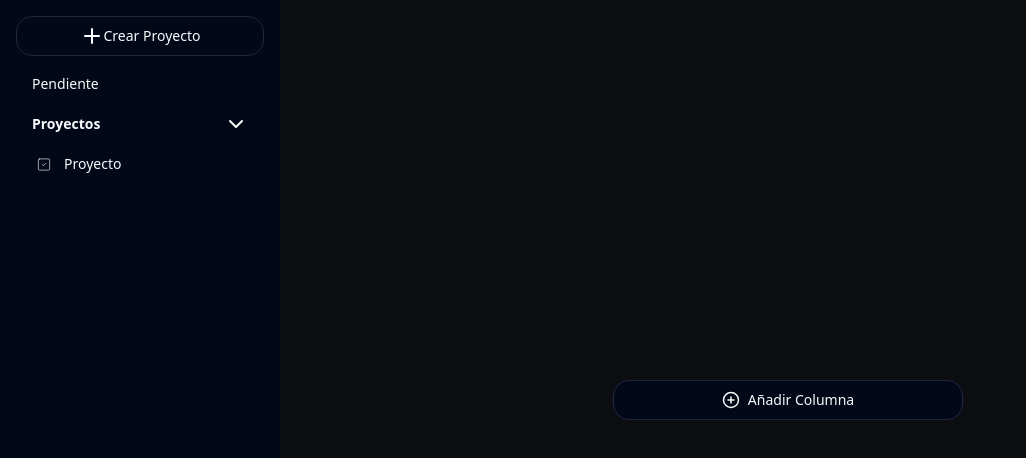
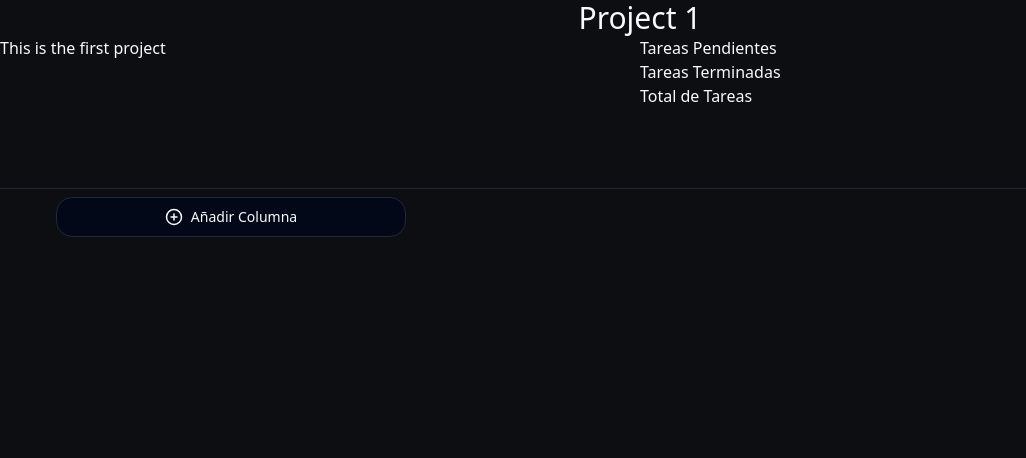
Before and after one commit to Davs07/heztor-projects, a React (Vite) app: page /project in a window 1280 px wide. Shown: the top 458 px of the page, without its empty margins (0-1026 px from the left). Built offline with nearby package versions, Linux system fonts and the light colour scheme.

Commit message:
Refactor code: updated package-lock.json and package.json, modified App.tsx, TaskCard.tsx, index.css, Project.tsx, ColumnContainer.tsx, KanbanBoard.tsx, and types.ts files

```diff
--- a/package.json
+++ b/package.json
@@ -12,6 +12,7 @@
   "dependencies": {
     "@dnd-kit/core": "^6.1.0",
     "@dnd-kit/sortable": "^8.0.0",
+    "@radix-ui/react-separator": "^1.0.3",
     "class-variance-authority": "^0.7.0",
     "clsx": "^2.1.1",
     "date-fns": "^3.6.0",
--- a/src/App.tsx
+++ b/src/App.tsx
@@ -1,56 +1,17 @@
-import { Link, Route, Routes } from "react-router-dom";
-import "./App.css"
-import { ChevronDown, Plus, SquareCheck } from "lucide-react";
-import { Button } from "./components/ui/button";
+import { Route, Routes } from "react-router-dom";
+import "./App.css";
 import { PendingProjects } from "./pages/PendingProjects";
+import { Project } from "./pages/Project";
 import { Projects } from "./pages/Projects";
-import { Project } from "./pages/Project";
+import { Navbar } from "./sections/Navbar";
 
 function App() {
   return (
     <div
       className="h-screen overflow-hidden flex flex-row text-primary
 bg-background dark">
-      <aside className=" col-span-2 bg-card h-full w-[280px] justify-start p-4">
-        <div className="w-full h-full ">
-          <nav>
-            <ul className="flex flex-col">
-              <Button variant="outline" className="mb-2 ">
-                <Plus />
-                Crear Proyecto
-              </Button>
-              <li>
-                <Link to="/">
-                  <Button variant={"ghost"} className="w-full justify-start ">
-                    Pendiente
-                  </Button>
-                </Link>
-              </li>
-              <li>
-                <Link to="/projects">
-                  <Button
-                    variant={"ghost"}
-                    className="w-full justify-between font-bold ">
-                    Proyectos
-                    <ChevronDown />
-                  </Button>
-                </Link>
-              </li>
-              <li>
-                <Link to="/project">
-                  <Button
-                    variant={"ghost"}
-                    className="w-full justify-start gap-2 font-normal">
-                    <SquareCheck strokeWidth={1} height={15} />
-                    Proyecto
-                  </Button>
-                </Link>
-              </li>
-            </ul>
-          </nav>
-        </div>
-      </aside>
-      <div className="w-full flex-1 flex justify-center overflow-y-auto ">
+      {/* <Navbar /> */}
+      <div className="w-full flex-1 flex justify-center  ">
         <Routes>
           <Route path="/" element={<PendingProjects />} />
           <Route path="/projects" element={<Projects />} />
--- /dev/null
+++ b/src/api/ProjectsData.ts
@@ -0,0 +1,34 @@
+import { Project } from "@/types";
+
+export const projects: Project[] = [
+  {
+    id: 1,
+    name: "Project 1",
+    description: "This is the first project",
+    status: true,
+  },
+  {
+    id: 2,
+    name: "Project 2",
+    description: "This is the second project",
+    status: false,
+  },
+  {
+    id: 3,
+    name: "Project 3",
+    description: "This is the third project",
+    status: true,
+  },
+  {
+    id: 4,
+    name: "Project 4",
+    description: "This is the fourth project",
+    status: false,
+  },
+  {
+    id: 5,
+    name: "Project 5",
+    description: "This is the fifth project",
+    status: true,
+  },
+];
--- /dev/null
+++ b/src/components/ui/separator.tsx
@@ -0,0 +1,29 @@
+import * as React from "react"
+import * as SeparatorPrimitive from "@radix-ui/react-separator"
+
+import { cn } from "@/lib/utils"
+
+const Separator = React.forwardRef<
+  React.ElementRef<typeof SeparatorPrimitive.Root>,
+  React.ComponentPropsWithoutRef<typeof SeparatorPrimitive.Root>
+>(
+  (
+    { className, orientation = "horizontal", decorative = true, ...props },
+    ref
+  ) => (
+    <SeparatorPrimitive.Root
+      ref={ref}
+      decorative={decorative}
+      orientation={orientation}
+      className={cn(
+        "shrink-0 bg-border",
+        orientation === "horizontal" ? "h-[1px] w-full" : "h-full w-[1px]",
+        className
+      )}
+      {...props}
+    />
+  )
+)
+Separator.displayName = SeparatorPrimitive.Root.displayName
+
+export { Separator }
--- a/src/index.css
+++ b/src/index.css
@@ -1,6 +1,13 @@
 @tailwind base;
 @tailwind components;
 @tailwind utilities;
+
+
+:root,html,body {
+
+    overflow: hidden;
+    overflow-y: hidden;
+}
 
 @layer base {
   :root {
--- a/src/pages/Project.tsx
+++ b/src/pages/Project.tsx
@@ -1,8 +1,18 @@
 import { KanbanBoard } from "@/sections/KanbanBoard";
+import { projects } from "@/api/ProjectsData";
+import { useState } from "react";
+import { Project as ProjectType } from "@/types";
+import { ProjectInfo } from "@/sections/ProjectInfo";
+import { Separator } from "@/components/ui/separator";
+export const Project = () => {
+  const [project, setProject] = useState<ProjectType>(projects[0]);
 
-export const Project = () => {
   return (
-    <div className="w-full flex-col flex">
+    <div className="w-full flex-col flex gap-2 min-h-screen max-h-screen ">
+      <ProjectInfo project={project} />
+
+      <Separator />
+
       <KanbanBoard />
     </div>
   );
--- a/src/sections/ColumnContainer.tsx
+++ b/src/sections/ColumnContainer.tsx
@@ -66,7 +66,7 @@ export const ColumnContainer = (props: Props) => {
       <div
         ref={setNodeRef}
         style={style}
-        className="opacity-60 border-2  border-secondary w-[350px] h-[700px] max-h-[700px] rounded-2xl flex flex-col "></div>
+        className="opacity-60 border-2  border-secondary w-[350px] h-full max-h-full rounded-2xl flex flex-col overflow-y-auto "></div>
     );
   }
 
@@ -75,8 +75,8 @@ export const ColumnContainer = (props: Props) => {
       ref={setNodeRef}
       style={style}
       className={cn(
-        "border border-transparent w-[350px] h-[700px] max-h-[700px] rounded-2xl flex flex-col",
-        hover && "border-gray-300 dark:border-secondary duration-1000 pb-12"
+        "border border-transparent w-[350px] h-full max-h-full rounded-2xl flex flex-col",
+        hover && "border-gray-300 dark:border-secondary duration-1000"
       )}>
       {/* Column Task Tittle */}
       <div
--- a/src/sections/KanbanBoard.tsx
+++ b/src/sections/KanbanBoard.tsx
@@ -183,11 +183,13 @@ export const KanbanBoard = () => {
   return (
     <div
       className="
-        mx-auto
         flex
-        min-h-screen
+        flex-grow
+        min-h-[700px]
+        h-full
         w-full
-        items-center
+        items-start
+        justify-start
         overflow-x-scroll
         overflow-y-auto
         px-10
@@ -197,7 +199,7 @@ export const KanbanBoard = () => {
         onDragStart={onDragStart}
         onDragEnd={onDragEnd}
         onDragOver={onDragOver}>
-        <div className="m-auto flex  gap-4">
+        <div className=" flex  gap-4">
           <div className="flex gap-4">
             <SortableContext items={columnsId}>
               {columns.map((column) => (
--- /dev/null
+++ b/src/sections/Navbar.tsx
@@ -0,0 +1,47 @@
+import { Link } from "react-router-dom";
+
+import { Button } from "@/components/ui/button";
+import { ChevronDown, Plus, SquareCheck } from "lucide-react";
+export const Navbar = () => {
+  return (
+    <aside className=" col-span-2 bg-card h-full w-[280px] justify-start p-4">
+      <div className="w-full h-full ">
+        <nav>
+          <ul className="flex flex-col">
+            <Button variant="outline" className="mb-2 ">
+              <Plus />
+              Crear Proyecto
+            </Button>
+            <li>
+              <Link to="/">
+                <Button variant={"ghost"} className="w-full justify-start ">
+                  Pendiente
+                </Button>
+              </Link>
+            </li>
+            <li>
+              <Link to="/projects">
+                <Button
+                  variant={"ghost"}
+                  className="w-full justify-between font-bold ">
+                  Proyectos
+                  <ChevronDown />
+                </Button>
+              </Link>
+            </li>
+            <li>
+              <Link to="/project">
+                <Button
+                  variant={"ghost"}
+                  className="w-full justify-start gap-2 font-normal">
+                  <SquareCheck strokeWidth={1} height={15} />
+                  Proyecto
+                </Button>
+              </Link>
+            </li>
+          </ul>
+        </nav>
+      </div>
+    </aside>
+  );
+};
--- /dev/null
+++ b/src/sections/ProjectInfo.tsx
@@ -0,0 +1,34 @@
+import { Project } from "@/types";
+import React from "react";
+
+interface Props {
+  project: Project;
+}
+
+export const ProjectInfo = ({ project }: Props) => {
+  return (
+    <div className="w-full grid place-items-center h-64 ">
+      <h3 className="text-3xl">{project.name}</h3>
+      <div className="w-full grid grid-rows-2 md:grid-cols-2">
+        <div>
+          <p>{project.description}</p>
+        </div>
+
+        <div className="grid">
+          <div>
+            <span>Tareas Pendientes</span>
+            <p></p>
+          </div>
+          <div>
+            <span>Tareas Terminadas</span>
+            <p></p>
+          </div>
+          <div>
+            <span>Total de Tareas</span>
+            <p></p>
+          </div>
+        </div>
+      </div>
+    </div>
+  );
+};
--- a/src/types.ts
+++ b/src/types.ts
@@ -5,6 +5,7 @@ export type Priority = "Muy alta" | "Alta" | "Media" | "Baja";
 export type Column = {
   id: Id;
   title: string;
+  projectId?: Id;
 };
 
 export type Task = {
@@ -15,17 +16,18 @@ export type Task = {
   status: boolean;
   deadline?: string;
   priority?: Priority;
+  type?: "Task" | "Event",
+  startTime?: Date;
+  endTime?: Date;
 };
 
-/* export type Project = {
-  id: id;
+export type Project = {
+  id: Id;
   name: string;
   description?: string;
   status: boolean;
-  createdAt?: string;
-  updatedAt?: string;
 };
-
+/*
 export type ProjectStatus = {
   id: id;
   name: string;
```
Also changed, not shown: src/components/TaskCard.tsx (+52 -77 lines), 1 other file (tests, documents, lock files or other folders).
